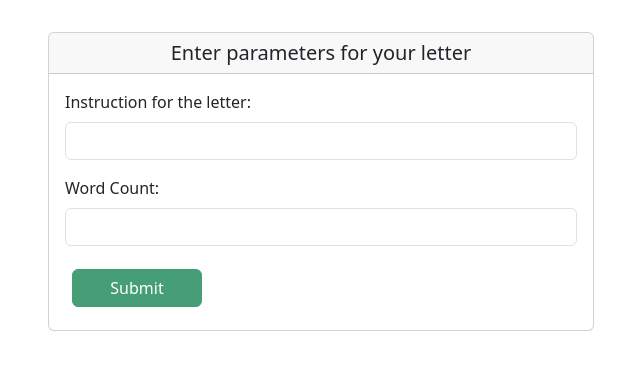
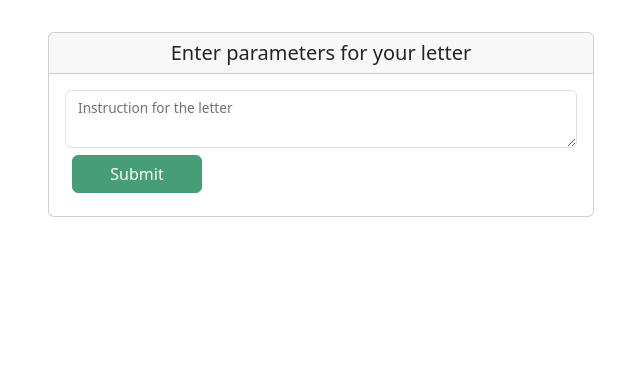
Before and after one commit to amiaynara/letter_generator, a Flask app: page / in a window 1280 px wide. Shown: the top 370 px of the page, without its empty margins (319-959 px from the left). Run offline with Flask 2, Linux system fonts and the light colour scheme; parts of the project's set-up code (start-up, migrations or seed data) failed here and were passed over; some libraries are stand-ins or nearby versions.

Commit message:
Improve: Add css styles

```diff
--- a/templates/base.html
+++ b/templates/base.html
@@ -112,6 +112,17 @@
       padding: 3px;
       background:rgb(137, 239, 137);
     }
+    /* paragraph number styles */
+    .paragraph-number {
+      display: block;
+      width: 2rem;
+      height: 30px;
+      font-size: 20px;
+      background-color: rgb(20, 144, 20);
+      padding: 0px 10px;
+      border-radius: 15px;
+      color: white;
+    }
   </style>
     <link href="https://cdn.jsdelivr.net/npm/bootstrap@5.3.0-alpha1/dist/css/bootstrap.min.css" rel="stylesheet" integrity="sha384-GLhlTQ8iRABdZLl6O3oVMWSktQOp6b7In1Zl3/Jr59b6EGGoI1aFkw7cmDA6j6gD" crossorigin="anonymous">
 
--- a/templates/parameters.html
+++ b/templates/parameters.html
@@ -9,13 +9,9 @@
             <h5 class="card-header text-center">Enter parameters for your letter</h5>
             <div class="card-body">
                 <form method="POST" action="{{ url_for('parameters') }}">
-                    <div class="mb-3">
-                        <label for="instruction" class="form-label">Instruction for the letter:</label>
-                        <input type="text" class="form-control" id="instruction" name="instruction">
-                    </div>
-                    <div class="mb-3">
-                        <label for="word_count" class="form-label">Word Count:</label>
-                        <input type="number" id="word_count" name="word_count" class="form-control">
+                    <div class="form-floating">
+                        <textarea class="form-control" id="instruction" name="instruction"></textarea>
+                        <label for="instruction">Instruction for the letter</label>
                     </div>
                     <button id="submit-button" class="btn btn-success open-button submit-btn" type="submit">Submit</button>
                 </form>
```
